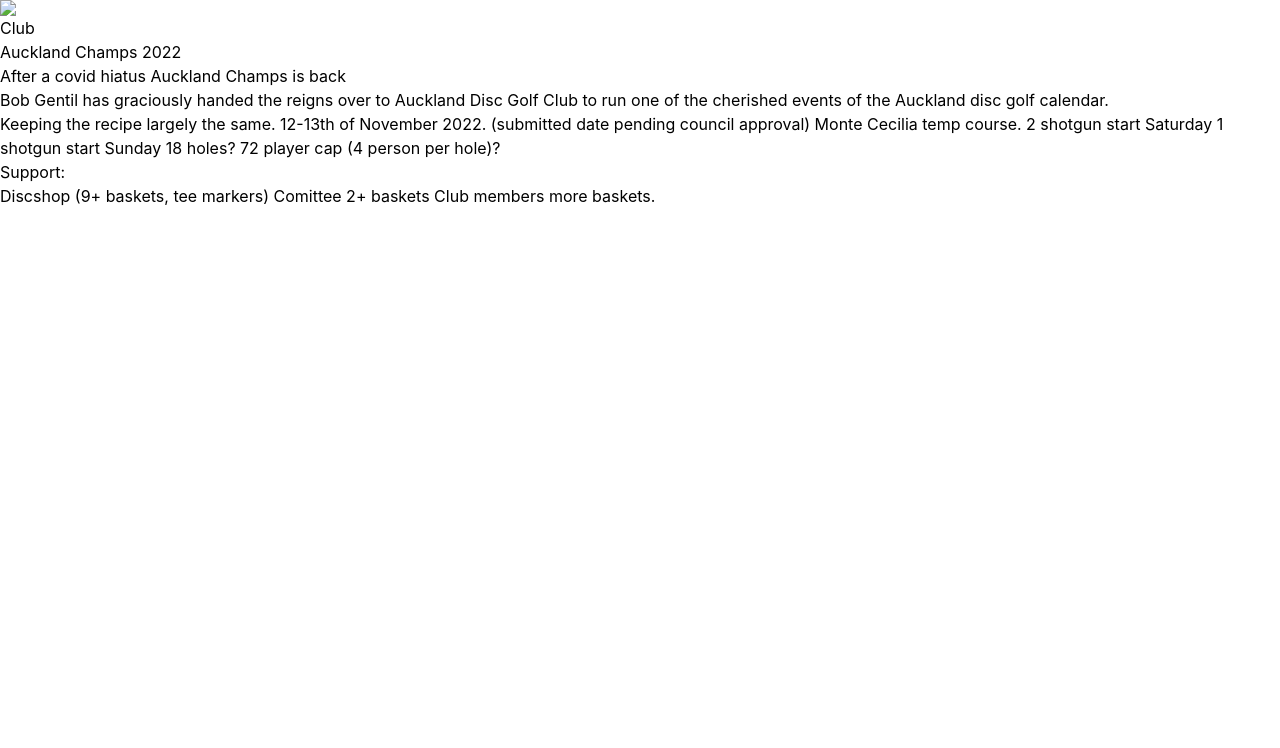
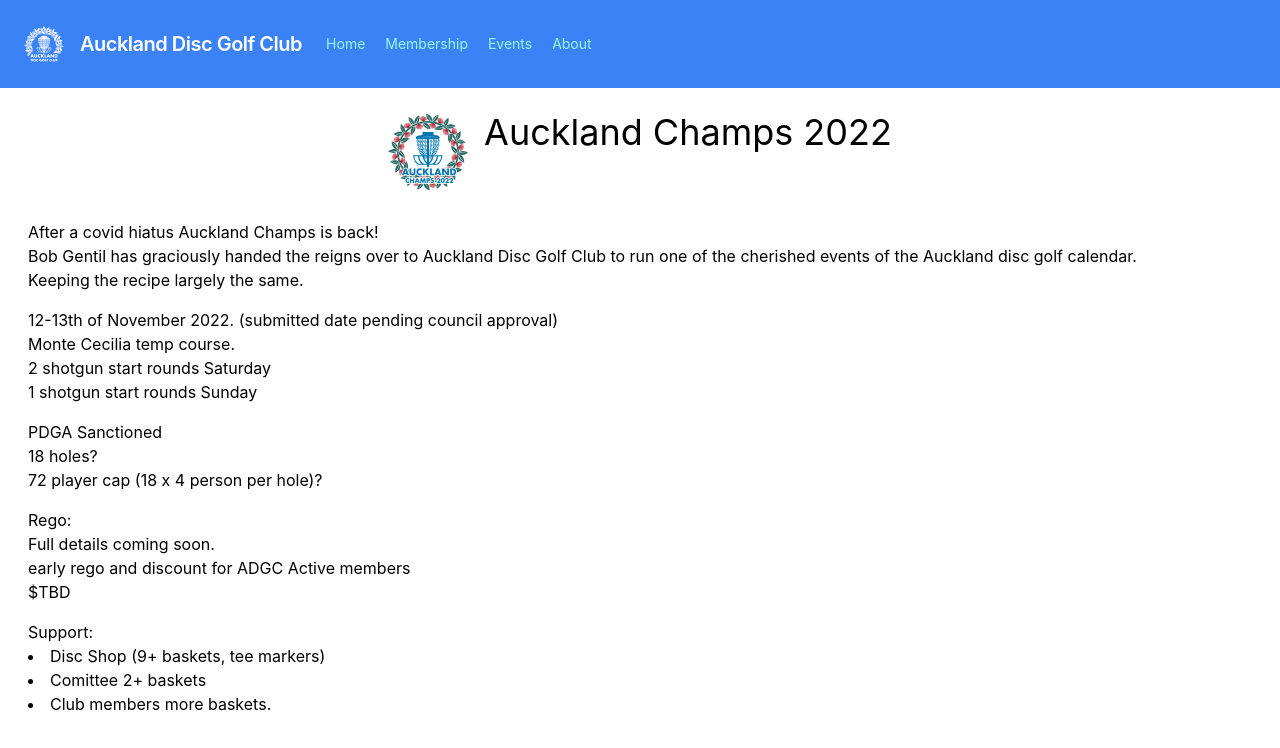
Before and after one commit to AucklandDiscGolfClub/AucklandDiscGolfClub.github.io, a plain HTML site: page pages/aucklandChamps.html in a window 1280 px wide. Drawn offline with Linux system fonts and the light colour scheme.

Commit message:
Auckland Champs Event details so far

```diff
--- a/pages/aucklandChamps.html
+++ b/pages/aucklandChamps.html
@@ -9,30 +9,63 @@
 </head>
 <body>
 
-<img class="h-10 w-10 mr-4" src = "AucklandChampsWreath.svg" alt="Club Logo"/>
+<nav class="flex items-center justify-between flex-wrap bg-blue-500 p-6">
+ <div class="flex items-center flex-shrink-0 text-white mr-6">
+   <img class="h-10 w-10 mr-4" src = "../ADGCLogoDenseWreathSmallWhite-cropped.svg" alt="Club Logo"/>
+   <span class="font-semibold text-xl tracking-tight">Auckland Disc Golf Club</span>
+   </div>
+  <div class="w-full block flex-grow lg:flex lg:items-center lg:w-auto">
+  <div class="text-sm lg:flex-grow">
+    <a href="https://www.aucklanddiscgolf.com/index" class="block mt-4 lg:inline-block lg:mt-0 text-teal-200 hover:text-white mr-4">
+    Home
+    </a>
+    <a href="https://www.aucklanddiscgolf.com/pages/membership" class="block mt-4 lg:inline-block lg:mt-0 text-teal-200 hover:text-white mr-4">
+    Membership
+    </a>
+    <a href="https://www.aucklanddiscgolf.com/pages/events" class="block mt-4 lg:inline-block lg:mt-0 text-teal-200 hover:text-white mr-4">
+    Events
+    </a>
+    <a href="https://www.aucklanddiscgolf.com/pages/about" class="block mt-4 lg:inline-block lg:mt-0 text-teal-200 hover:text-white">
+    About
+    </a>
+  </div>
+  </div>
+</nav>
 
 
-<h1>Auckland Champs 2022</h1>
+<div class="w-screen flex justify-center mt-6">
+  <img class="h-20 w-20 mr-4 flex justify-center" src = "../ADGCC22.svg" alt="Club Logo"/>
+  <h1 class="text-4xl inline-block align-middle">Auckland Champs 2022</h1>
 
+</div>
+<div class="p-7 mb-4">
+  <p>After a covid hiatus Auckland Champs is back!</p>
+  <p>Bob Gentil has graciously handed the reigns over to Auckland Disc Golf Club to run one of the cherished events of the Auckland disc golf calendar.</p>
 
-<p>After a covid hiatus Auckland Champs is back</p>
-<p>Bob Gentil has graciously handed the reigns over to Auckland Disc Golf Club to run one of the cherished events of the Auckland disc golf calendar.</p>
+  <p>Keeping the recipe largely the same.</p>
 
-Keeping the recipe largely the same.
+  <p class="mt-4">12-13th of November 2022. (submitted date pending council approval)</p>
 
-12-13th of November 2022. (submitted date pending council approval)
+  <p>Monte Cecilia temp course.</p>
+<p>2 shotgun start rounds Saturday</p>
+<p>1 shotgun start rounds Sunday</p>
 
-Monte Cecilia temp course.
-2 shotgun start Saturday
-1 shotgun start Sunday
+<p class="mt-4">PDGA Sanctioned</p>
+<p>18 holes?</p>
+<p>72 player cap (18 x 4 person per hole)?</p>
 
-18 holes?
-72 player cap (4 person per hole)?
+<p class="mt-4">Rego:</p>
+<p>Full details coming soon.</p>
+<p>early rego and discount for ADGC Active members</p>
+<p class="mb-4">$TBD</p>
 
 <h3>Support:</h3>
-Discshop (9+ baskets, tee markers)
-Comittee 2+ baskets
-Club members more baskets.
+<li>Disc Shop (9+ baskets, tee markers)</li>
+<li>Comittee 2+ baskets</li>
+<li>Club members more baskets.</li>
+<p></p>
+
+</div>
 
 
 
```
Also changed, not shown: pages/events.html (+3 -1 lines), ADGCC22.svg (added), dist/output.css.
